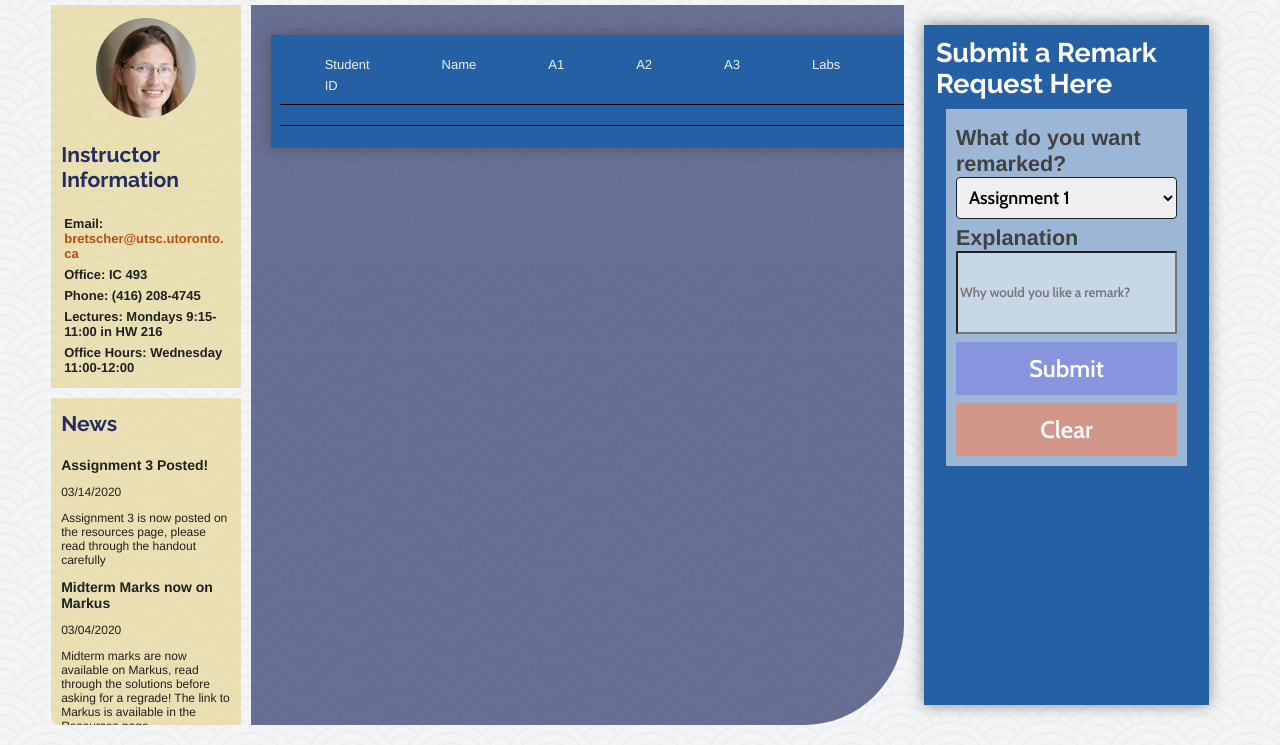
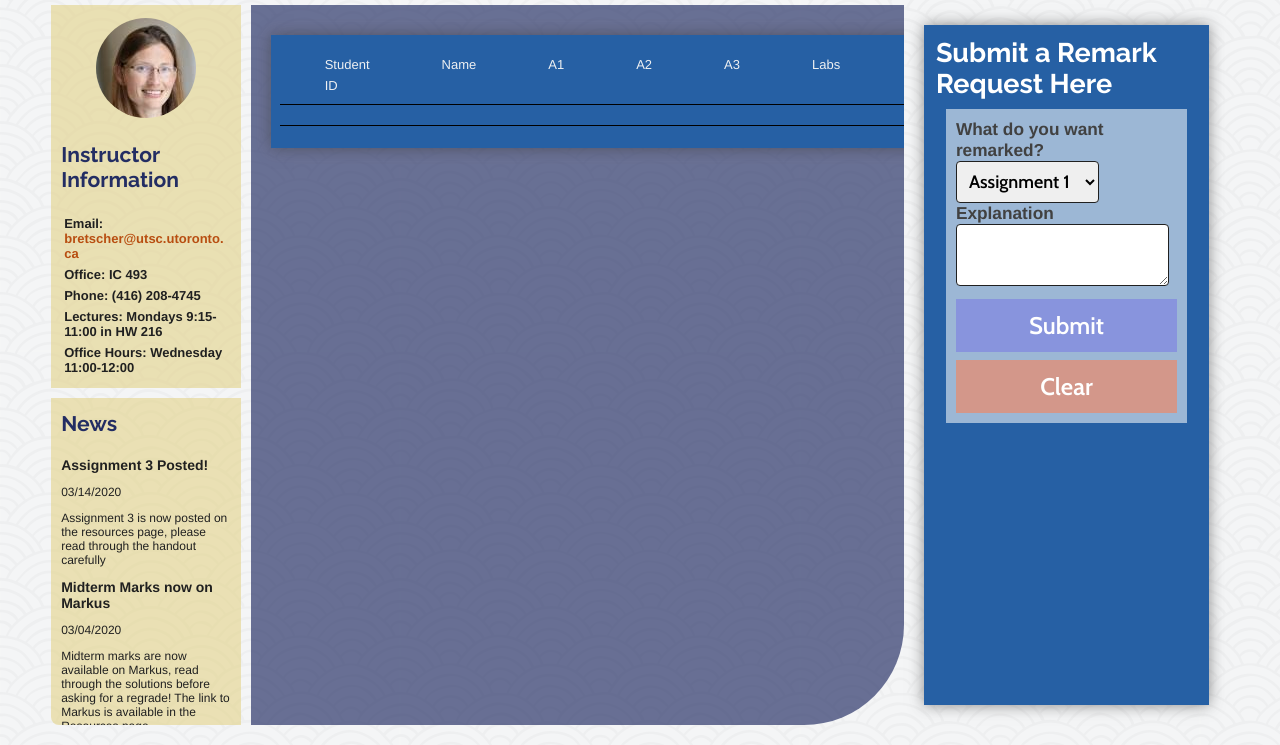
Before and after one commit to ali-imad/cscb20_assignment3, a Flask app: page /marks in a window 1280 px wide. Shown: the part 49-794 px from the top of the page. Run offline with Flask 2, Linux system fonts and the light colour scheme; a user stored in the database is signed in; data comes from the database, SQL or seed files in the repository; both versions use the stored data as it was after the commit; some web fonts are replaced.

Commit message:
fixed remark requests

```diff
--- a/app.py
+++ b/app.py
@@ -57,6 +57,18 @@ class UpdateGradeForm(Form):
     new_grade = DecimalField('New grade', [validators.DataRequired(message="Please enter a value"), validators.NumberRange(min=0, message="Please enter a value greater than 0.")], places=2)
 
 
+class RemarkForm(Form):
+    assignment = SelectField('What do you want remarked?', choices=[('A1', 'Assignment 1'),
+                                                                    ('A2', 'Assignment 2'),
+                                                                    ('A3', 'Assignment 3'),
+                                                                    ('Midterm', 'Midterm'),
+                                                                    ('Final', 'Final'),
+                                                                    ('Labs', 'Labs')
+                                                                    ])
+
+    explanation = TextAreaField("Explanation")
+
+
 class FeedbackForm(Form):
     q1 = TextAreaField(u"What do you like about the instructor teaching?")
     q2 = TextAreaField(u"What do you recommend the instructor to do to improve their teaching?")
@@ -89,7 +101,6 @@ def root():
 def not_logged_in():
     if session.get('student') or session.get('instructor'):
         return redirect('/')
-    flash("Please enter your username and password before accessing this.")
     form = LoginForm(request.form)
     return render_template('login.html', form=form)
 
@@ -134,6 +145,7 @@ def logout():
     elif session.get('instructor'):
         LOG.info("Goodbye, instructor")
         session.pop('instructor',None)
+    session.pop('ID',None)
     return redirect('/')
 
 @app.route('/register', methods=['GET', 'HEAD'])
@@ -141,14 +153,12 @@ def not_registered():
     if session.get('student') or session.get('instructor'):
         return redirect('/')
     form = RegisterForm(request.form)
-    LOG.info("Form established.")
     return render_template('signup.html', form=form)
 
 
 @app.route('/register', methods=['POST'])
 def register():
     form = RegisterForm(request.form)
-    LOG.info("Form established.")
     if form.validate():
         existing_user = db.session.query(Students).get(form.student_id.data)
         if existing_user is not None:
@@ -181,7 +191,7 @@ def class_resources():
     return render_template('lectures.html')
 
 
-@app.route('/marks')
+@app.route('/marks', methods=['GET', 'HEAD', 'POST'])
 def marks():
     # jinja specific bools
     is_student = session.get('student')
@@ -189,6 +199,7 @@ def marks():
     all_students = {}
     student_info = {}
     all_remarks = {}
+    form = RemarkForm(request.form)
 
     if is_instructor:
         # build the dictionary only if we are logged in as an instructor
@@ -205,12 +216,19 @@ def marks():
                 'request_user': remark.request_user
             }
 
-
     elif is_student:
         student = db.session.query(Students).get(session.get('ID'))
         student_info = student.__dict__
+        if request.method == 'POST':
+            remark_request = Remarks(remark=form.assignment.data,
+                                     explanation=form.explanation.data,
+                                     request_user=session.get('ID'))
+            db.session.add(remark_request)
+            db.session.commit()
+            flash("Thanks for the request!")
+            return redirect('/')
 
-    return render_template('marks.html', student_info=student_info, is_student=is_student, all_students=all_students, all_remarks=all_remarks)
+    return render_template('marks.html', form=form, student_info=student_info, is_student=is_student, all_students=all_students, all_remarks=all_remarks)
 
 
 @app.route('/marks/<student_id>', methods=['GET', 'HEAD', 'POST'])
--- a/templates/marks.html
+++ b/templates/marks.html
@@ -97,22 +97,21 @@
 {% if is_student == true %}
     <h2 class="content-title">Submit a Remark Request Here</h2>
     <form id="feedback-form" method="POST" action="/marks">
-    <label for="remark">What do you want remarked?</label>
-    <select id="visitor-category" name="remark">
-        <option value="a1">Assignment 1</option>
-        <option value="a2">Assignment 2</option>
-        <option value="a3">Assignment 3</option>
-        <option value="midterm">Midterm</option>
-        <option value="other">Other</option>
-    </select>
-    <label for="comments">Explanation</label>
-    <input type="text "id="comments" name="comments" placeholder="Why would you like a remark?" name="explanation" required>
-    <input id="form-button" type="submit" value="Submit">
-    <input id="form-button" type="button" onclick="clear_form('feedback-form')" value="Clear">
+        <div class="form-field">
+            <h2 class="field-label">{{ form.assignment.label }}</h2>
+            {{ form.assignment(id="visitor-category") }}
+        </div>
+        <div class="form-field">
+            <h2 class="field-label">{{ form.explanation.label }}</h2>
+            {{ form.explanation(id="visitor-category") }}
+        </div>
+        <input id="form-button" type="submit" value="Submit">
+        <input id="form-button" type="button" onclick="clear_form('feedback-form')" value="Clear">
     </form>
     <script src="{{ url_for('static', filename='scripts/clear.js') }}"></script>
 {% else %}
     <h2 class="content-title">Here are the remark requests submitted by students:</h2>
+    <br>
     {% for key, remark in all_remarks.items() %}
     <div class="student-request">
         <h7 class="content-title">Remark Request for {{ remark['remark'] }} by {{ remark['request_user'] }} <br></h7>
```
Also changed, not shown: login.db.
